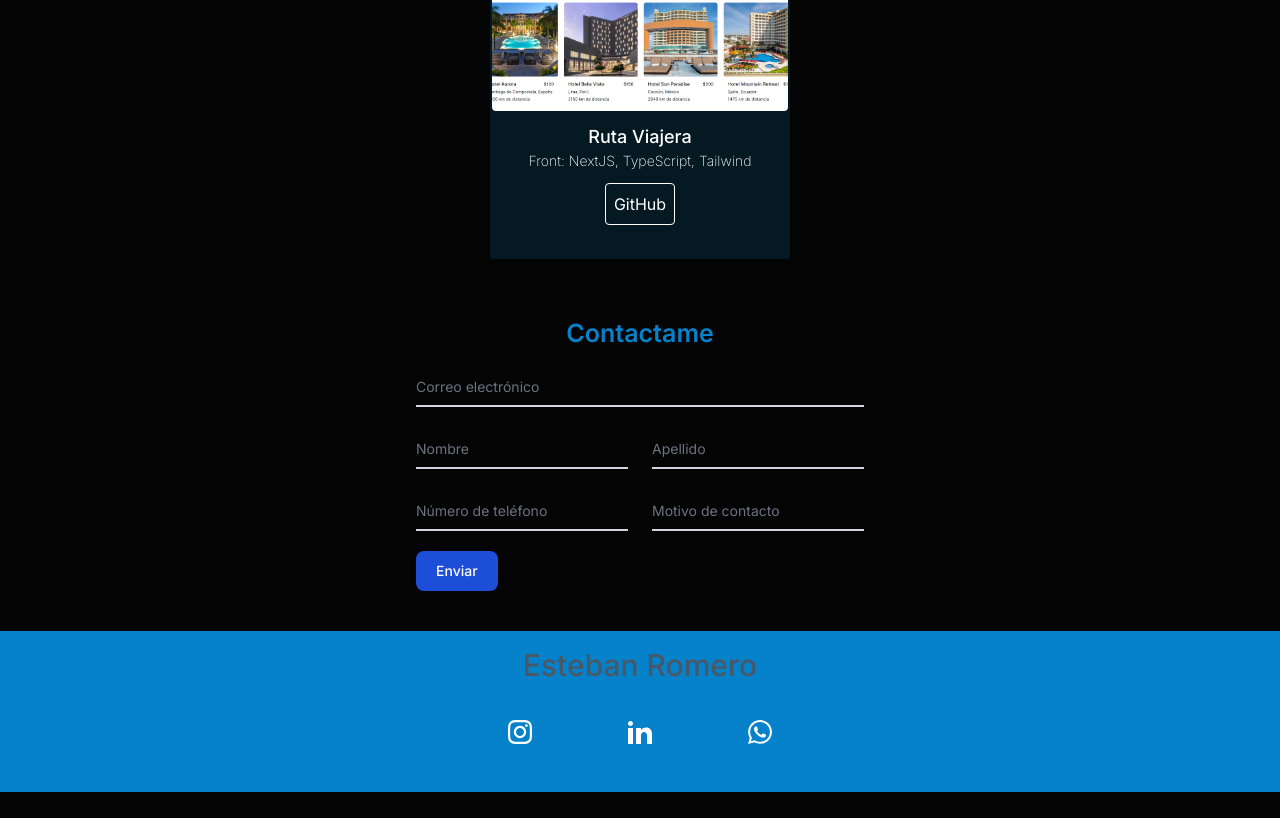
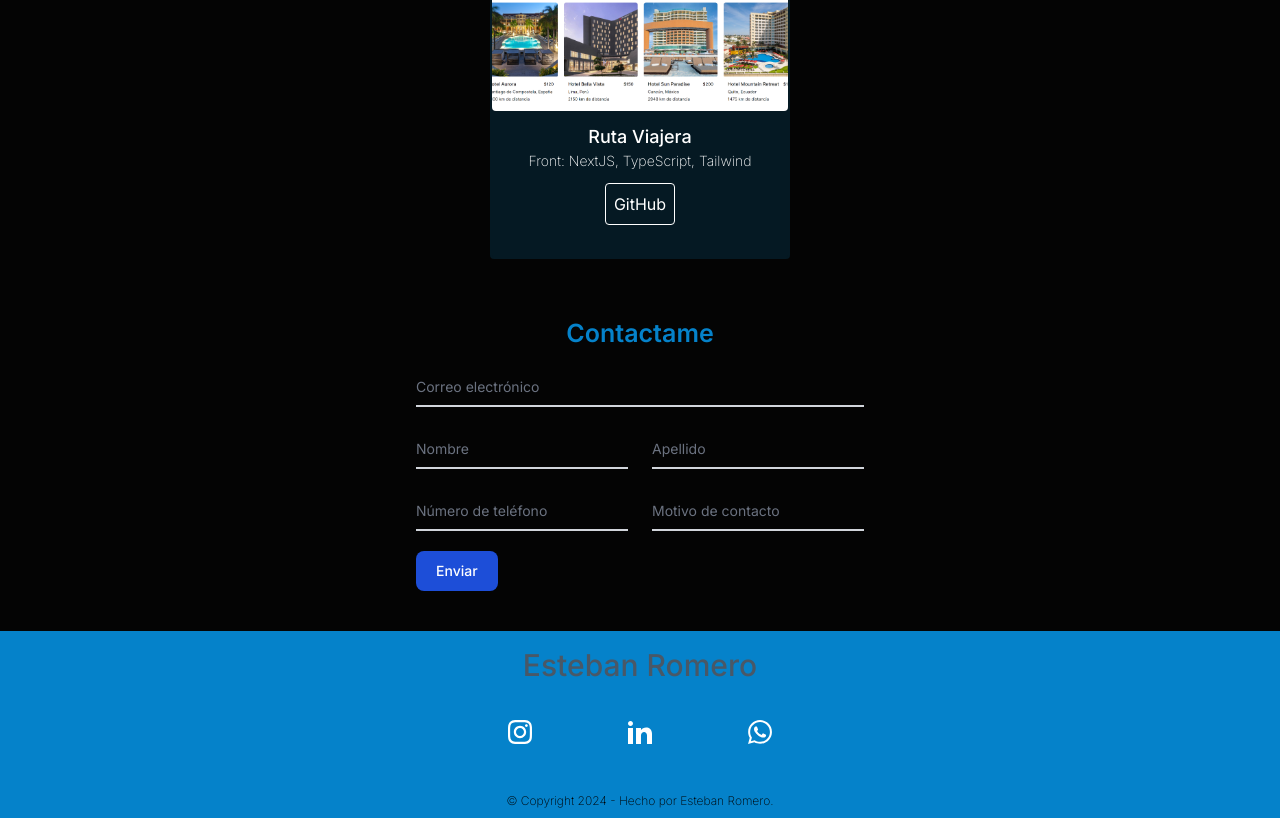
Before and after one commit to estebanrp19/estebanromero, a Next.js app: page / in a window 1280 px wide. Shown: the part 2412-3230 px from the top of the page. Before the commit the page ends 3204 px from the top, so only its background shows below. Built offline with nearby package versions, Linux system fonts and the light colour scheme.

Commit message:
notificaciones prueba 9

```diff
--- a/src/components/Contact/index.tsx
+++ b/src/components/Contact/index.tsx
@@ -25,7 +25,7 @@ const Contact = () => {
     event.preventDefault();
     if(!formData.firstName || !formData.lastName || !formData.email) return
     try {
-      const response = await fetch("/api/send", {
+      const response = await fetch("estebanromero.vercel.app/api/send", {
         method: "POST",
         body: JSON.stringify({...formData})
       })
--- a/src/components/Footer/index.tsx
+++ b/src/components/Footer/index.tsx
@@ -8,24 +8,6 @@ function Footer() {
           Esteban Romero
         </h1>
       </div>
-
-      {/* <div className="text-center p-2">
-        <Link href="#" className="px-10">
-          Inicio
-        </Link>
-        <Link href="#" className="px-10">
-          Acerca de
-        </Link>
-        <Link href="#" className="px-10">
-          Tecnologias
-        </Link>
-        <Link href="#" className="px-10">
-          Servicios
-        </Link>
-        <Link href="#" className="px-10">
-          Contacto
-        </Link>
-      </div> */}
 
       <div className="flex justify-center">
         <a href="https://www.instagram.com/estebanrp_19/">
@@ -50,6 +32,10 @@ function Footer() {
           />
         </a>
       </div>
+      <div className="text-center">
+        <p className="pb-2 font-extralight text-[12px]">&copy; Copyright 2024 - Hecho por Esteban Romero.</p>
+      </div>
+
     </div>
   );
 }
```
